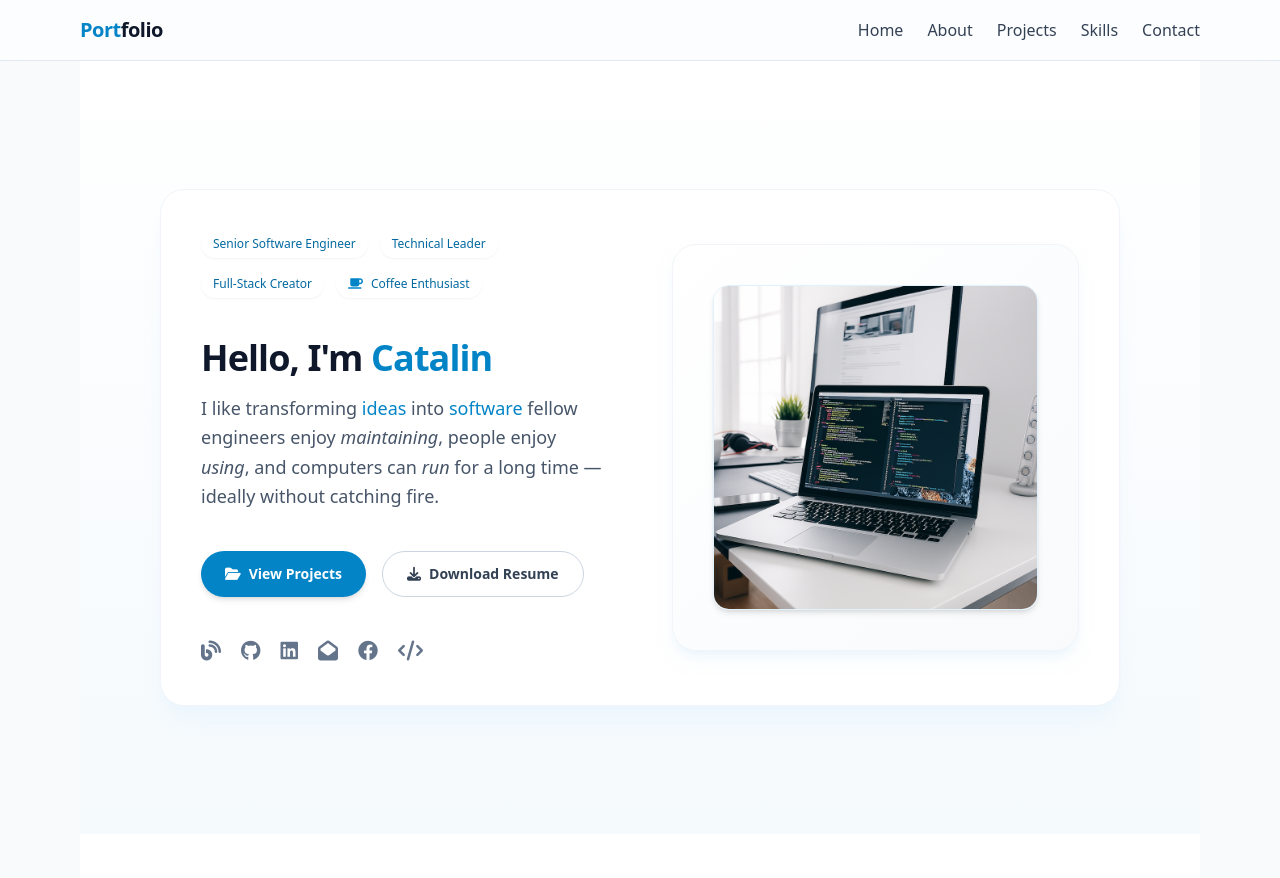
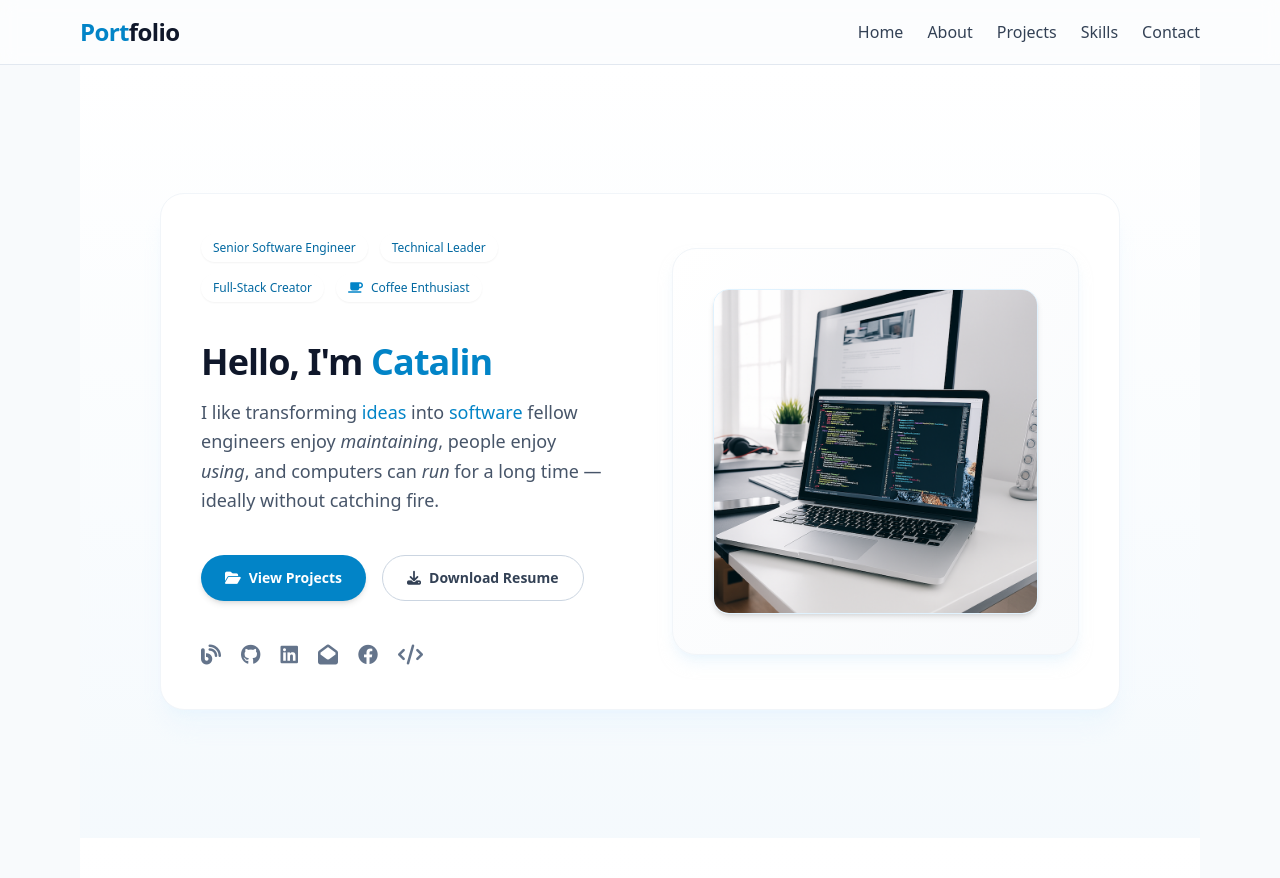
Before and after one commit to botacatalin/Portfolio_CV, a Flask app: page / in a window 1280 px wide. Shown: the top 878 px of the page. Run offline with Flask 3, Linux system fonts and the light colour scheme; some libraries are stand-ins or nearby versions.

Commit message:
Refactor

```diff
--- a/templates/_hero.html
+++ b/templates/_hero.html
@@ -36,7 +36,7 @@
                 <h1
                         class="text-4xl font-semibold tracking-tight text-slate-900 sm:text-4xl"
                 >
-                    Hello, I'm <span class="text-sky-600">Catalin</span>
+                    Hello, I'm <span class="text-sky-600 font-bold ">Catalin</span>
                 </h1>
                 <p class="text-lg leading-relaxed text-slate-600">
                     I like transforming <span class="text-sky-600">ideas</span> into <span class="text-sky-600">software</span> fellow engineers enjoy <i>maintaining</i>, people enjoy <i>using</i>, and computers can <i>run</i> for a long time — ideally without catching fire.
--- a/templates/base.html
+++ b/templates/base.html
@@ -23,7 +23,7 @@
   <!-- Navbar -->
   <nav class="sticky top-0 z-50 border-b border-slate-200 bg-white/80 backdrop-blur supports-[backdrop-filter]:bg-white/60">
     <div class="mx-auto flex max-w-6xl items-center justify-between px-4 py-4">
-      <a class="text-xl font-semibold tracking-tight text-slate-900" href="#hero">
+      <a class="text-2xl font-semibold tracking-tight text-slate-900" href="#hero">
         <span class="text-sky-600">Port</span><span class="font-bold">folio</span>
       </a>
       <button aria-controls="main-navigation" aria-expanded="false"
```
